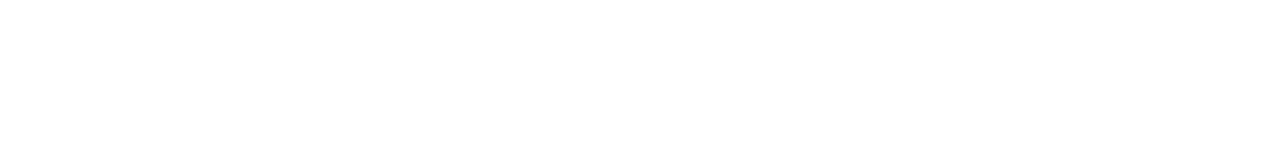
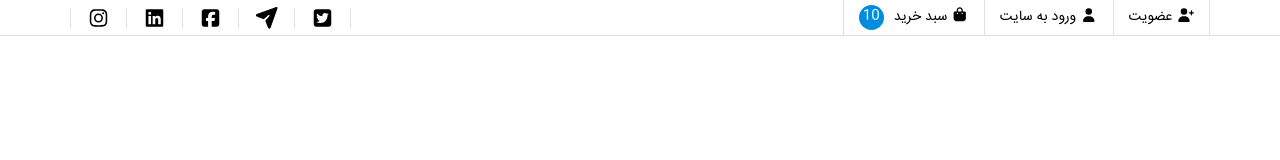
Before and after one commit to pouriasadeghi18/EShopPsCode-Template, a plain HTML site: page archive.html in a window 1280 px wide. Drawn offline with Linux system fonts and the light colour scheme; files whose address does not match are found by name.

Commit message:
Create Top-nav and  add social media

```diff
--- a/Css/Style.css
+++ b/Css/Style.css
@@ -0,0 +1,119 @@
+
+  @font-face {
+    font-family: "IRANSans";
+    src: url("../Font/IRANSansWeb.woff") format("woff"),url("../Font/IRANSansWeb.ttf") format("ttf"),url("../Font/IRANSansWeb.eot") format("eot");
+    font-style:normal;
+    font-weight:normal;
+    text-rendering:optimizeLegibility;
+  }
+
+
+  @font-face {
+    font-family: "Awsome";
+    src:url("../Font/Font-Awsome/fa-v4compatibility.ttf") format("ttf"), url("../Font/Font-Awsome/fa-solid-900.woff2") format("woff2"),url("../Font/Font-Awsome/fa-regular-400.woff2") format("woff2"),url("../Font/Font-Awsome/fa-brands-400.ttf") format("ttf"),url("../Font/Font-Awsome/fa-regular-400.woff2") format("woff2"),url("../Font/Font-Awsome/fa-regular-400.ttf") format("ttf");
+    font-style:normal;
+    font-weight:normal;
+    text-rendering:optimizeLegibility;
+  }
+
+
+  body{
+    margin: 0;
+    padding: 0;
+    font-family: 'IRANSans','Awsome';
+    font-size: 14px;
+    color: #505050;
+    background-color: #fff;
+    overflow-x: hidden;
+  }
+
+  /***********Default setting************/
+a,i,form button,.last-products article > div > div .buy-button{ outline: none;  text-decoration: none; -webkit-transition : all 0.2s linear 0s; -moz-transition : all 0.2s linear 0s; -ms-transition : all 0.2s linear 0s; -o-transition : all 0.2s linear 0s; transition : all 0.2s linear 0s}
+a:hover,a:active{text-decoration: none; color: #008DDE;outline: none;}
+a:visited,a:link{text-decoration: none;outline: none;}
+a{color: #000}
+i,span,label,a{display: inline-block}
+ul{list-style: none !important; list-style-type: none !important; margin: 0; padding: 0}
+h1,h2,h3,h4,h5,h6{  font-size: 14px;  margin: 0;  padding: 0}
+.border-radius,.comment-layer,.comment-layer header span,
+.comment-layer ul img,.comment-layer ul li,.comment-layer ul li .reply-button{ border-radius:4px; -moz-border-radius:4px; -webkit-border-radius:4px;}
+a,span,label,i,p,div{font-weight: normal !important}
+
+/***********clearFix************/
+.top-menu ul:after, .clientarea ul:after,.logo-layer:after,.mega-menu .container > ul:after,
+.mega-menu .container > ul > li > ul:after,.form-search form:after,
+.right-side-content section article ul li:after,.blog-side ul li:after,.last-products article div > div:after,
+.right-side-content .basket-side article ul li:after,.pagination-layer:after,.archive-news article:after,
+.detail-product > div:after,.basket-style .tbl-head ul:after,
+.basket-style .tbl-body ul:after,.basket-style .tbl-body ul li:first-child:after{display: block; clear: both; content: ''; visibility: hidden; height: 0; line-height: 0}
+
+
+.top-nav{
+    border-bottom: 1px solid #dfdfdf;
+    background-color: #fff;
+    position: relative;
+}
+.top-nav .container .right-nav{
+    padding-right: 0
+}
+.top-nav .container .left-nav{
+    padding-left: 0
+}
+.top-nav .clientarea ul li{
+    float: right;
+    padding: 0;
+    border-left: 1px solid #dfdfdf
+}
+.top-nav .clientarea ul li a{
+    padding: 0 15px;
+    display: block;
+    line-height: 35px
+}
+.top-nav .clientarea ul li a label{
+    margin: 0
+}
+.top-nav .clientarea ul li a i{
+    color: #008DDE;
+    font-size: 18px;
+    position: relative;
+    margin-left: 4px;
+    top: 2px
+}
+.top-nav .clientarea ul li a span{
+    color: #fff;
+    background-color: #008DDE;
+    margin-right: 6px;
+    width: 25px;
+    height: 25px;
+    border-radius: 100%;
+    -moz-border-radius: 100%;
+    -webkit-border-radius: 100%;
+    line-height: 23px;
+    text-align: center;
+    position: relative;
+    top: -1px
+}
+.top-nav .clientarea ul li:first-child {
+    border-right: 1px solid #dfdfdf;
+}
+
+.top-nav .socials ul li {
+float: left;
+border-right: 1px solid #dfdfdf
+}
+
+.top-nav .socials ul li:first-child {
+    border-left: 1px solid #dfdfdf;
+}
+
+.top-nav .socials ul li a {
+    display: block;
+    padding: 0 15px;
+    font-size: 20px;
+    line-height: 35px
+}
+
+.top-nav .socials ul li a .fa-facebook {
+        position: relative;
+        top: 2px
+    }
--- a/archive.html
+++ b/archive.html
@@ -20,7 +20,37 @@
 	</head>
 <body>
 	<script src="./Js/modernizr.js"></script>
-
+	<div class="top-nav">
+		<div class="container">
+			<div class="row">
+			<div class="col-md-6 col-sm-7 col-xs-7 right-nav">
+				<!-- Clientarea and Basket -->
+				<div class="clientarea">
+					<ul>
+						<li><a href=""><i class="fa fa-user-plus"></i> <label>عضویت</label> </a></li>
+						<li><a href=""><i class="fa fa-user"></i> <label>ورود به سایت</label> </a></li>
+						<li><a href=""><i class="fa fa-shopping-bag"></i> سبد خرید <span>10</span></a></li>
+					</ul>
+				</div>
+				<!-- End Clientarea and Basket -->
+			</div>
+			<div class="col-md-6 col-sm-5 col-xs-5 left-nav mt-2">
+				<!-- Social -->
+				<div class="socials">
+					<ul>
+						<li><a href="" class="social-icon" data-balloon=" اینستاگرام " data-balloon-pos="down"><i class="fab fa-instagram"></i></a></li>
+						<li><a href="" class="social-icon" data-balloon=" لینکداین " data-balloon-pos="down"><i class="fab fa-linkedin"></i></a></li>
+						<li><a href="" class="social-icon" data-balloon=" فیس بوک " data-balloon-pos="down"><i class="fab fa-facebook-square"></i></a></li>
+						<li><a href="" class="social-icon" data-balloon=" تلگرام " data-balloon-pos="down"><i class="fa fa-paper-plane"></i></a></li>
+						<li><a href="" class="social-icon" data-balloon=" توئیتر " data-balloon-pos="down"><i class="fab fa-twitter-square"></i></a></li>
+					</ul>
+				</div>
+				<!-- End Social -->
+			</div>
+			<div class="clearfix"></div>
+		</div>
+		</div>
+	</div>
 
 <script src="./Js/BootstrapJS/bootstrap.min.js"></script>
 <script src="./Js/FontAwsomeJS/all.js"></script>
```
Also changed, not shown: Font/Font-Awsome/fa-brands-400.ttf (added), Font/Font-Awsome/fa-brands-400.woff2 (added), Font/Font-Awsome/fa-regular-400.ttf (added), Font/Font-Awsome/fa-regular-400.woff2 (added), Font/Font-Awsome/fa-solid-900.ttf (added), Font/Font-Awsome/fa-solid-900.woff2 (added), Font/Font-Awsome/fa-v4compatibility.ttf (added), Font/Font-Awsome/fa-v4compatibility.woff2 (added).
